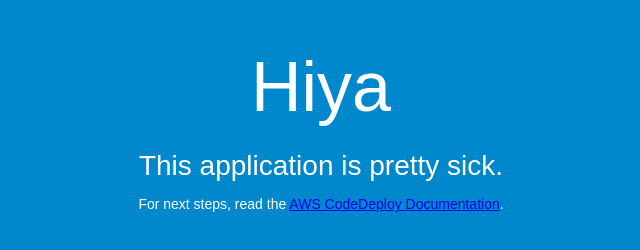
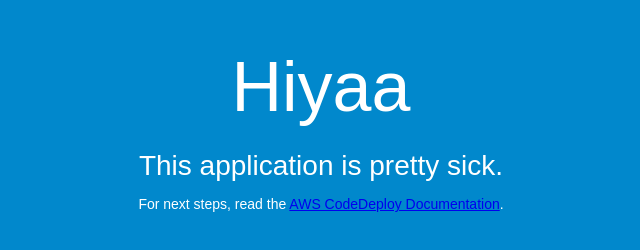
Before and after one commit to jameslewis94/Pipeline-site, a plain HTML site: page index.html in a window 1280 px wide. Shown: the whole page, without its empty margins (319-959 px from the left). Drawn offline with Linux system fonts and the light colour scheme.

Commit message:
Update index.html

```diff
--- a/index.html
+++ b/index.html
@@ -26,7 +26,7 @@
 </head>
 <body>
   <div align="center">
-    <h1>Hiya</h1>
+    <h1>Hiyaa</h1>
     <h2>This application is pretty sick.</h2>
     <p>For next steps, read the <a href="http://aws.amazon.com/documentation/codedeploy">AWS CodeDeploy Documentation</a>.</p>
   </div>
```
